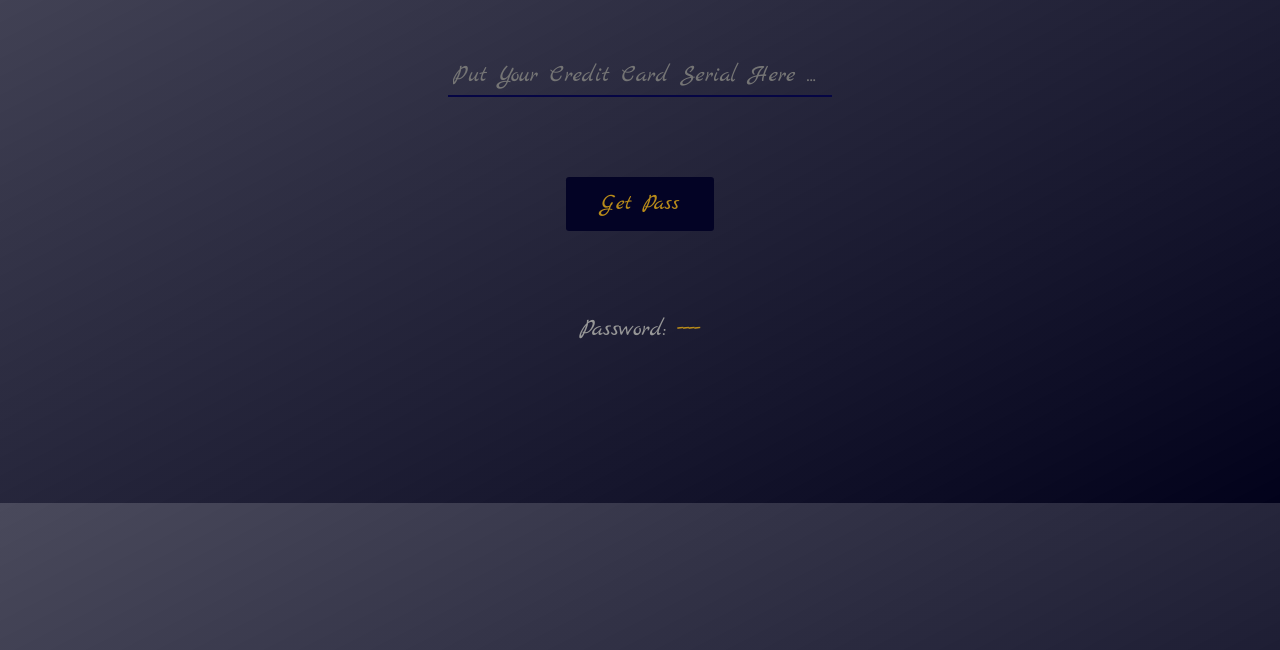
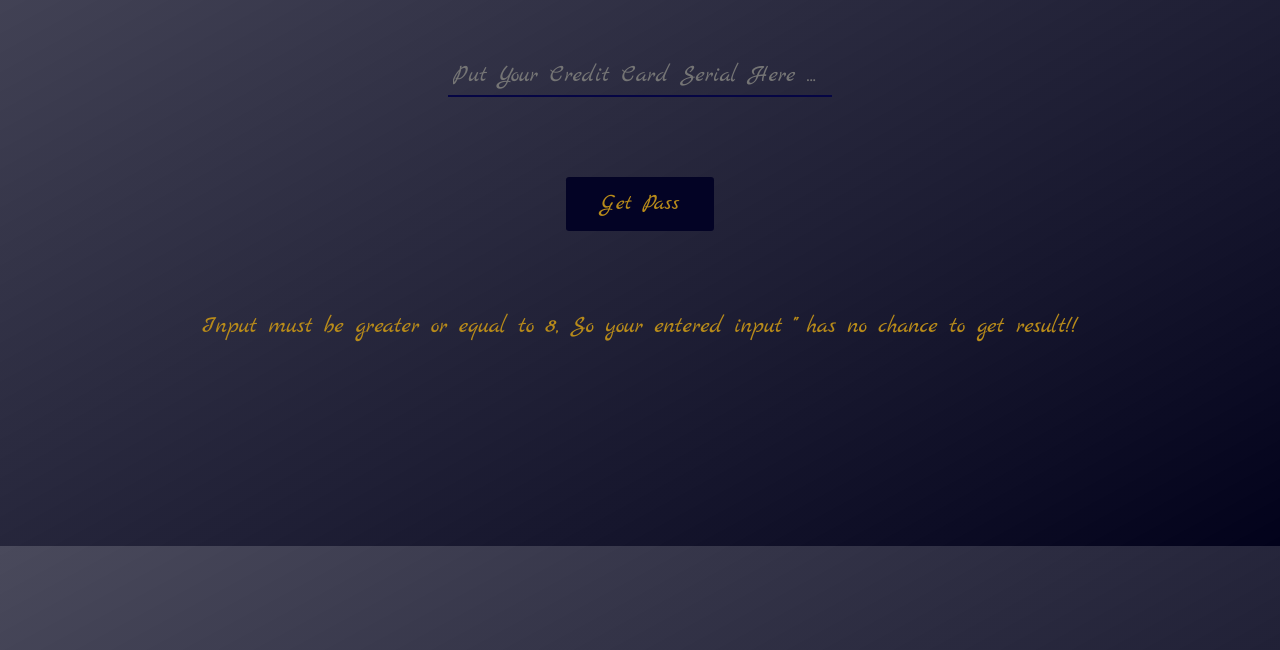
Before and after one commit to Thewm/CCPG, a plain HTML site: page index.html in a window 1280 px wide. Both pictures are taken after a click on the button "Get Pass". Shown: the part 150-800 px from the top of the page. Drawn offline with Linux system fonts and the light colour scheme.

Commit message:
Latest commit

```diff
--- a/css/style.css
+++ b/css/style.css
@@ -17,7 +17,7 @@ html {
     font-weight: 300;
     font-family: 'Marck Script', cursive;
     background-image: linear-gradient(to right bottom, rgba(2, 2, 27, 0.719), #02021b);
-    /* overflow: hidden; */
+    overflow: hidden;
 }
 
 .container {
@@ -90,7 +90,8 @@ html {
 }
 
 .output {
-    font-size: 1.5rem
+    font-size: 1.5rem;
+    margin-bottom: 8rem;
 }
 
 .pass-text {
--- a/js/index.js
+++ b/js/index.js
@@ -1,5 +1,5 @@
 let inputSerial = document.querySelector(".input").value;
-
+const output = document.querySelector(".output");
 const passwordGenerator = creditNumber => {
   let randNumber = Math.floor(Math.random() * 9),
     period = Math.floor(Math.random() * 3),
@@ -36,8 +36,15 @@ const passwordGenerator = creditNumber => {
 
   btn.addEventListener("click", _ => {
     console.log(inputSerial);
-    if (inputSerial.length >= 6) {
+    let edgeCase = 8;
+    if (inputSerial.length >= edgeCase) {
       document.querySelector(".pass-code").textContent = pass.join("");
+      return inputSerial;
+    } else {
+      output.style.color = "#b88b1a";
+      output.innerHTML = `Input must be greater or equal to ${edgeCase}, So your entered input "${inputSerial.join(
+        ""
+      )}" has no chance to get result!!`;
     }
   });
 };
```
